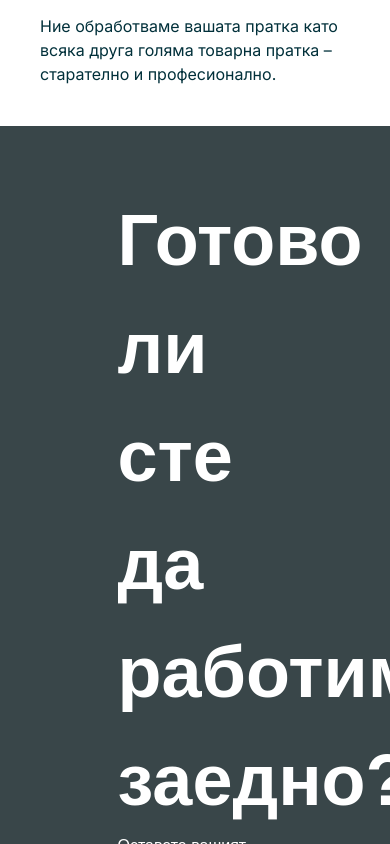
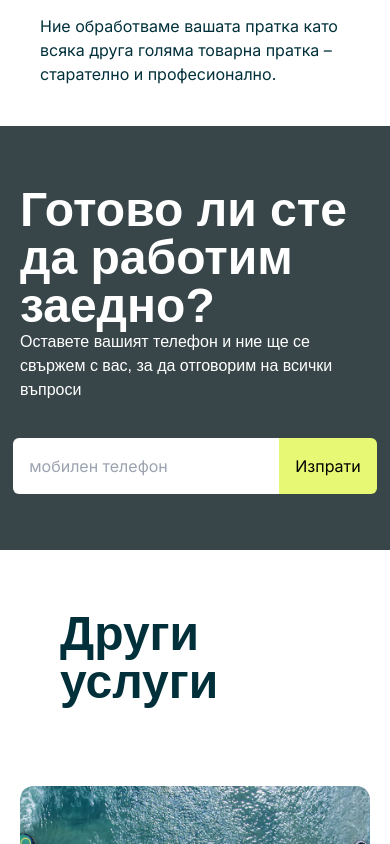
Before and after one commit to Anatoliy96/project-c, a Next.js app: page / in a window 390 px wide. Shown: the part 1980-2824 px from the top of the page. Built offline with nearby package versions, Linux system fonts and the light colour scheme.

Commit message:
text and color changes

```diff
--- a/src/app/components/Form.tsx
+++ b/src/app/components/Form.tsx
@@ -4,8 +4,8 @@ const Form = () => {
   return (
     <section className='bg-customGray'>
         <div className='flex flex-col items-center w-full h-full pb-10'>
-        <div className='text-white font-space-grotesk w-[50%] mx-auto p-5'>
-            <h1 className='font-semibold text-[72px] mt-10'>Готово ли сте да работим заедно?</h1>
+        <div className='text-white font-space-grotesk lg:w-[50%] w-full mx-auto p-5'>
+            <h1 className='font-semibold lg:text-[72px] text-5xl mt-10'>Готово ли сте да работим заедно?</h1>
             <p>Оставете вашият телефон и ние ще се свържем с вас, за да отговорим на всички въпроси</p>
         </div>
         <div className='flex p-4'>
--- a/src/app/components/Services.tsx
+++ b/src/app/components/Services.tsx
@@ -4,7 +4,7 @@ const Services = () => {
     return (
       <section>
           <div className="flex justify-start p-10">
-              <h1 className="font-space-grotesk font-semibold text-5xl text-customGreen p-5 lg:mr-[1000px] mr-[100px]">Други услуги</h1>
+              <h1 className="font-space-grotesk font-semibold text-5xl text-customBlack p-5 lg:mr-[1000px] mr-[100px]">Други услуги</h1>
           </div>
           <div className="flex flex-col lg:flex-row gap-4 p-5">
               <div className="flex flex-col gap-1 lg:w-[30%]  items-center justify-center">
```
